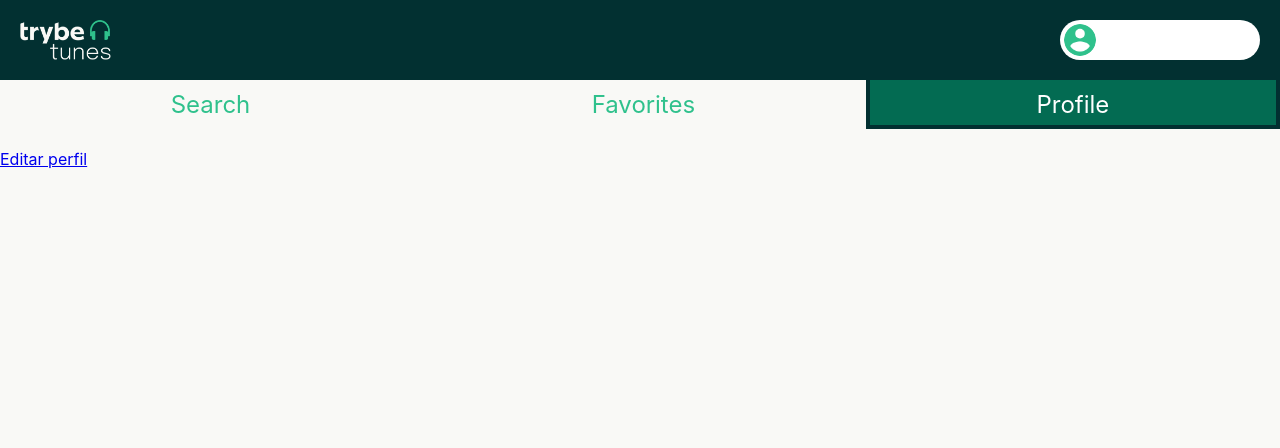
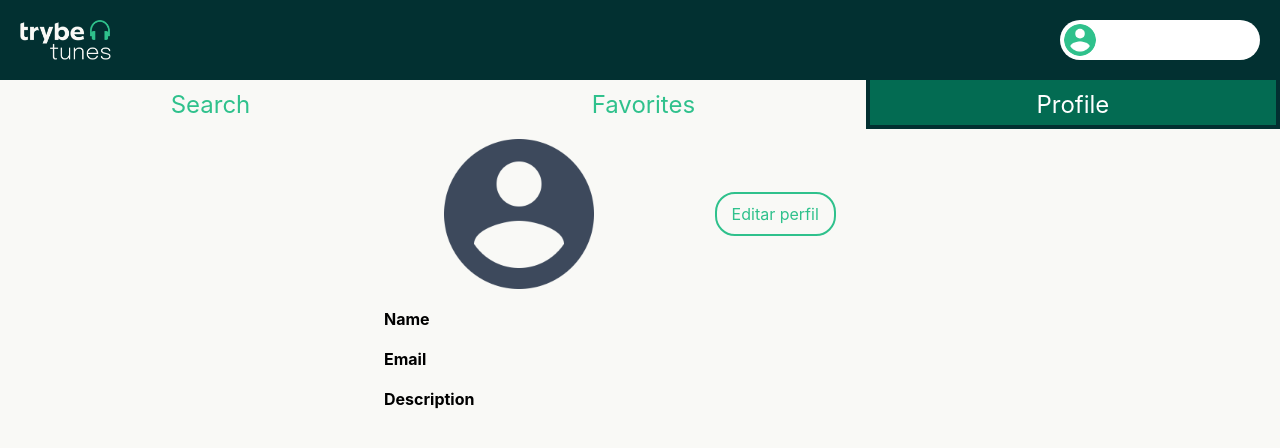
Before and after one commit to Gudine/trybe-projetos, a React (Create React App) app in the folder 14-trybetunes/: page /profile in a window 1280 px wide. Shown: the top 448 px of the page. Built offline with nearby package versions, Linux system fonts and the light colour scheme.

Commit message:
feat: Adiciona estilo da página Profile

```diff
--- /dev/null
+++ b/14-trybetunes/src/pages/Profile.css
@@ -0,0 +1,40 @@
+.page-profile {
+  align-items: center;
+  display: flex;
+  justify-content: center;
+}
+
+.profile-card {
+  display: flex;
+  flex-direction: column;
+  justify-content: center;
+  width: 40%;
+}
+
+.profile-card > * {
+  margin: 10px 0;
+}
+
+.profile-card > :nth-child( 1 ) {
+  align-items: center;
+  display: flex;
+  justify-content: space-around;
+  width: 100%;
+}
+
+.profile-card > :nth-child( 1 ) a {
+  border: 2px solid rgb(47, 193, 140);
+  border-radius: 20px;
+  color: rgb(47, 193, 140);
+  padding: 10px 15px;
+  text-decoration: none;
+}
+
+.profile-card > :nth-child( 1 ) img {
+  max-height: 150px;
+  max-width: 150px;
+}
+
+.field-name {
+  font-weight: 700;
+}
--- a/14-trybetunes/src/pages/Profile.jsx
+++ b/14-trybetunes/src/pages/Profile.jsx
@@ -2,6 +2,8 @@ import React, { Component } from 'react';
 import PropTypes from 'prop-types';
 import { Link } from 'react-router-dom';
 import { getUser } from '../services/userAPI';
+import defAvatar from '../img/def_circle.png';
+import './Profile.css';
 
 class Profile extends Component {
   constructor() {
@@ -20,21 +22,35 @@ class Profile extends Component {
     startLoading();
 
     const userData = await getUser();
-    this.setState({ ...userData }, stopLoading);
+    this.setState({
+      ...userData,
+      image: userData.image || defAvatar,
+    }, stopLoading);
   }
 
   render() {
     const { name, email, image, description } = this.state;
 
     return (
-      <div data-testid="page-profile">
-        <img data-testid="profile-image" src={ image } alt={ name } />
-        <p>{ name }</p>
-        <p>{ email }</p>
-        <p>{ description }</p>
-        <p>
-          <Link to="/profile/edit">Editar perfil</Link>
-        </p>
+      <div className="page-profile" data-testid="page-profile">
+        <div className="profile-card">
+          <section>
+            <img data-testid="profile-image" src={ image } alt={ name } />
+            <Link to="/profile/edit">Editar perfil</Link>
+          </section>
+          <section>
+            <p className="field-name">Name</p>
+            <p>{ name }</p>
+          </section>
+          <section>
+            <p className="field-name">Email</p>
+            <p>{ email }</p>
+          </section>
+          <section>
+            <p className="field-name">Description</p>
+            <p>{ description }</p>
+          </section>
+        </div>
       </div>
     );
   }
```
